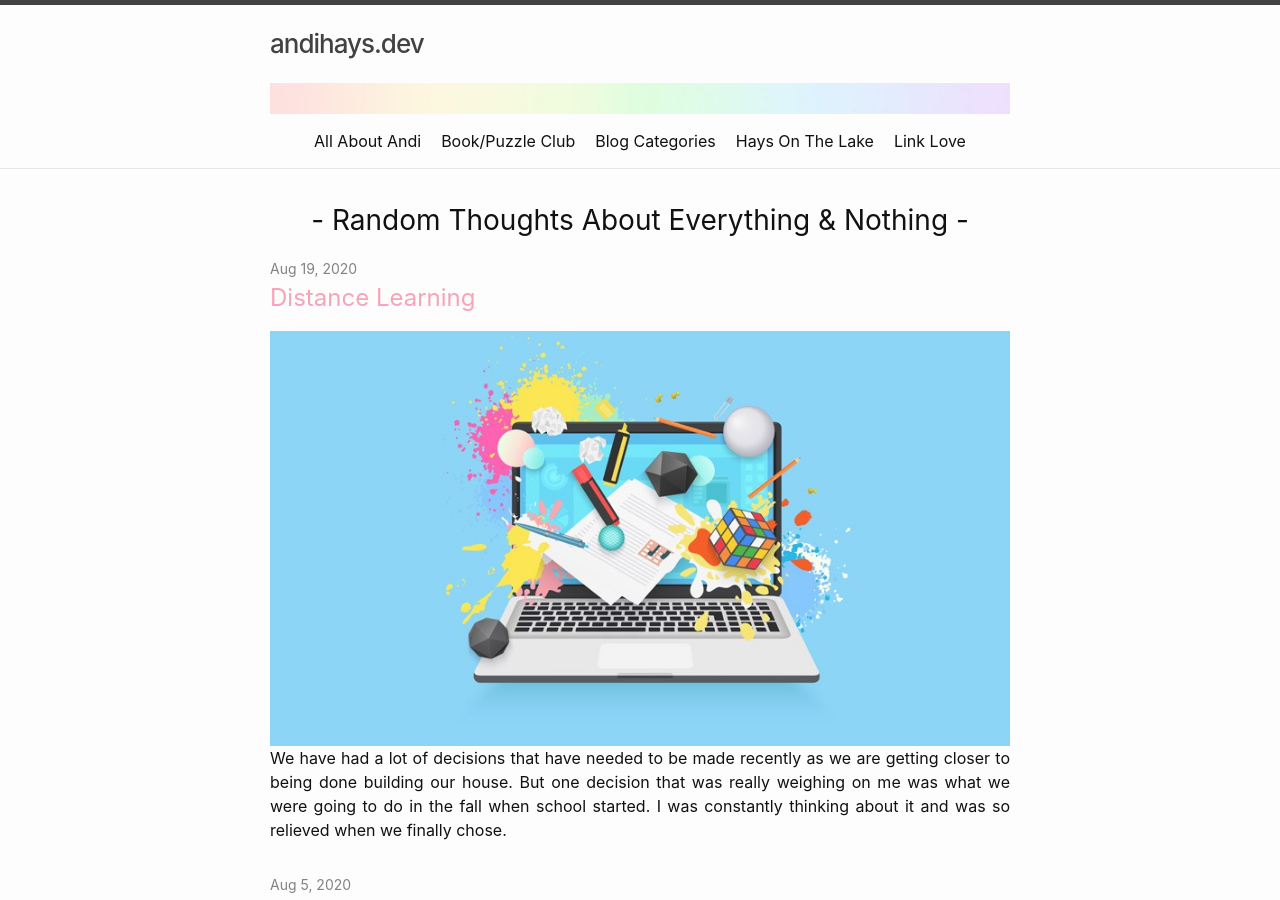
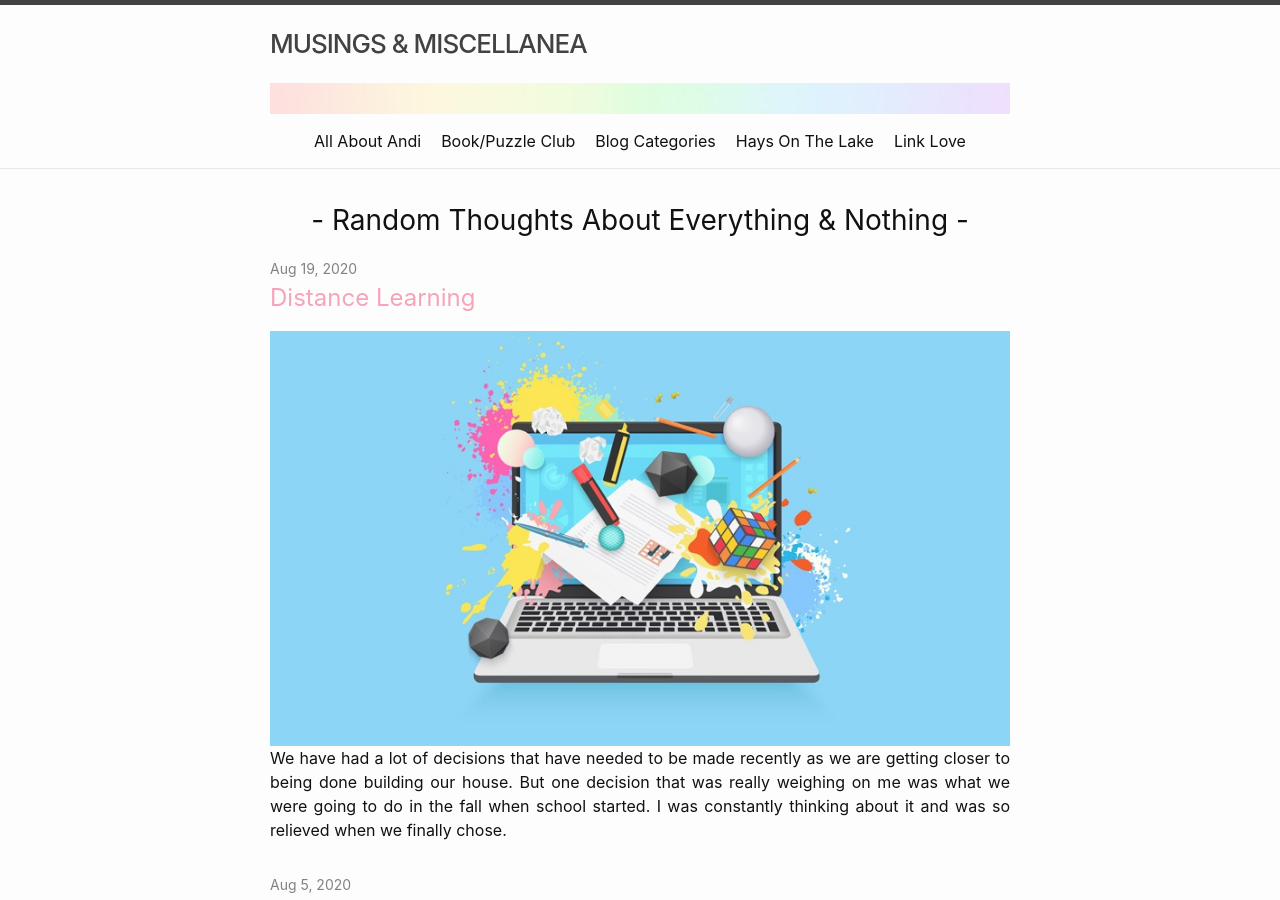
Before and after one commit to minihays/minihays.github.io, a Jekyll site: the page built from index.markdown, in a window 1280 px wide and 900 px high. Built offline with Jekyll 4.4.1, drawn with Linux system fonts in a browser that asks for light colours; some of the changed text lies outside the part shown.

Commit message:
playing with title

```diff
--- a/_config.yml
+++ b/_config.yml
@@ -18,7 +18,7 @@
 # You can create any custom variable you would like, and they will be accessible
 # in the templates via {{ site.myvariable }}.
 
-title: andihays.dev
+title: MUSINGS & MISCELLANEA
 email: blog@andihays.net
 copyright: ©Andi Hays 2020
 description: >- # this means to ignore newlines until "baseurl:"
```
